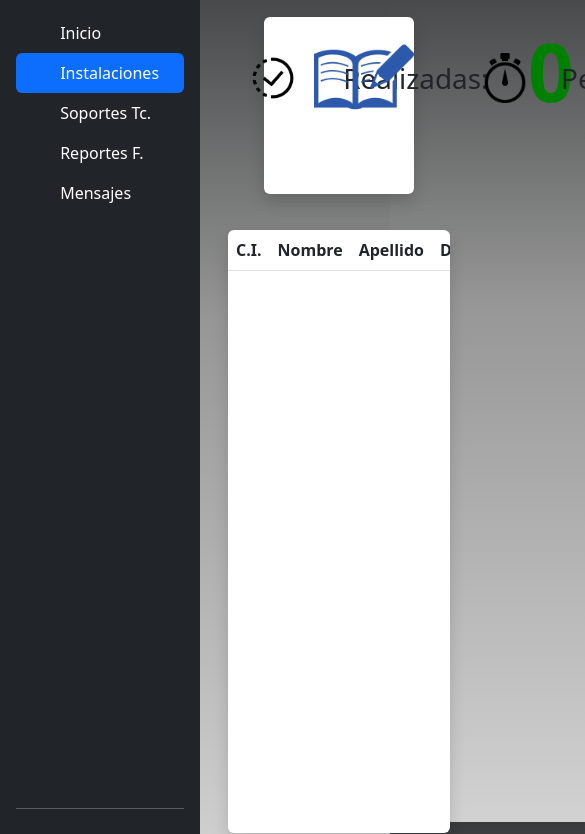
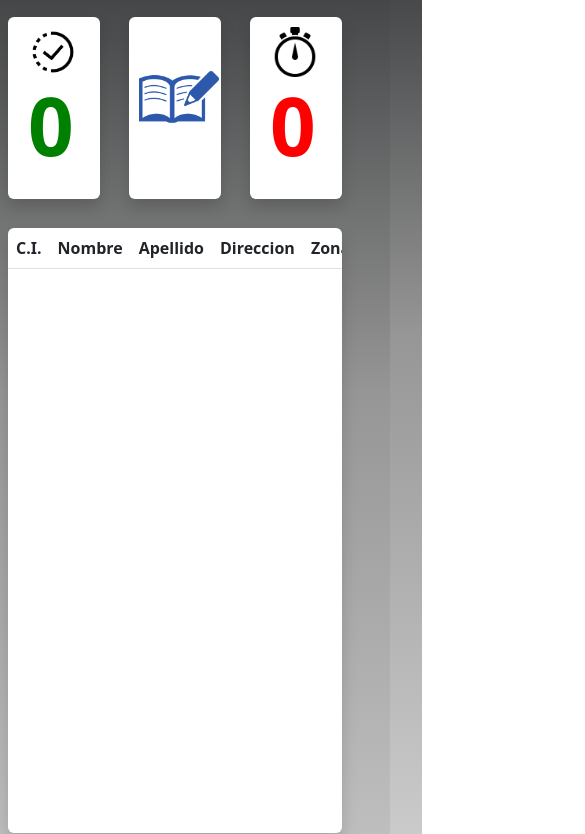
Before and after one commit to manuelSandia/TecniApp, a website: page public/instalaciones.html in a window 390 px wide. Shown: the part 64-898 px from the top of the page, 585 px wide, since content can reach past the window. Drawn offline with nearby package versions, Linux system fonts and the light colour scheme; some packages are replaced by stand-ins of ours; no server answers; sample sign-in values are in the browser's storage; a script that the page names is missing.

Commit message:
actualizacion 19/07/22

```diff
--- a/public/css/instalaciones.css
+++ b/public/css/instalaciones.css
@@ -98,12 +98,14 @@ main{
   margin-top:  45px;
   margin-left: 20px;
   transition:  all 0.5s;
+
 }
 
 #sub-1{
   margin-left:   10px;
   margin-bottom: 300px;
   transition:    all 0.5s;
+
 }
 
 #h2-1{
@@ -285,3 +287,156 @@ li:hover > ul {
 #userimg{
   margin-left: 895px;
 }
+
+
+
+
+
+/* VISTA PARA SMARTPHONES */
+@media screen and (max-width:450px){
+
+  html,
+  body {
+    border: 20px;
+    height: 115%;
+
+    background: rgb(210,210,210);
+    background: linear-gradient(0deg, rgba(210,210,210,1) 0%, rgba(150,150,150,1) 59%, rgba(56,58,59,1) 100%);
+  }
+
+  .grid-container{
+    display: grid;
+    height:  100vh;
+    grid-template-columns: 1fr 1fr 1 1fr;
+    grid-template-rows:    repeat(4, 1fr);
+    grid-template-areas:
+      "cont cont cont"
+      "cont cont cont"
+      "cont cont cont"
+      "cont cont cont";
+  }
+
+  .grid-item1 { grid-area: cont; }
+  .grid-item2 {
+    /* grid-area: menu;  */
+    display:   none !important;
+  }
+
+  .grid-container > div{
+    object-fit: cover;
+
+  }
+
+  main{
+    height: 100%;
+  }
+
+  .container-grid {
+    display: grid;
+    height:  100vh;
+    width:   50vh;
+    margin-left: 0px;
+    grid-template-columns: repeat(3, 120px);
+    grid-template-rows:    repeat(4, 1fr);
+    grid-template-areas:
+    "a d c"
+    "b b b"
+    "b b b"
+    "b b b";
+    gap: 1px;
+
+  }
+
+  .item1 { grid-area: a;
+  }
+  .item2 { grid-area: b; }
+  .item3 { grid-area: c; }
+  .item4 { grid-area: d; }
+
+  .dropdown{
+    margin-top:-60px;
+    margin-left:0px;
+    width: 20px;
+  }
+
+  #userimg{
+    /* margin-left: -1000px; */
+    display:   none !important;
+
+  }
+
+  .container-grid > div {
+    background-color: rgba(255, 255, 255, 0.8);
+    text-align: center;
+    display:    flex;
+    padding:    center;
+    margin-top:    20px;
+    margin-left:   8px;
+    margin-bottom: 8px;
+    margin-right:  20px;
+  }
+
+  #userimg{
+    margin-left: -1000px;
+    display:   none !important;
+
+  }
+
+  /* BOTON REALIZADAS */
+  #antena{
+    height:      50px;
+    width:       50px;
+    margin-left: 20px;
+    margin-top:  10px;
+  }
+
+  #h2-1{
+    margin-left:  20px;
+    margin-right: 50px;
+    margin-top:  -30px;
+    font-weight:  bold;
+    font-size:    80px;
+    color:        green;
+  }
+
+  #titulo{
+    /* margin-top:  45px;
+    margin-left: 20px;
+    transition:  all 0.5s; */
+    display: none;
+  }
+
+  /* BOTON REGISTRAR */
+  #icon-3{
+    height:      80px;
+    width:       80px;
+    margin-left: 10px;
+    margin-top:  40px;
+    transition:  all 0.5s;
+  }
+
+  /* BOTON PENDIENTES */
+  #h1-3{
+    /* margin-top:  45px;
+    margin-left: 20px;
+    transition:  all 0.5s; */
+    display: none;
+  }
+
+  #h2-3{
+    margin-left:  20px;
+    margin-right: 10px;
+    margin-top:  -80px;
+    font-weight:  bold;
+    font-size:    80px;
+    color:        red;
+  }
+
+  #icon-2{
+    height:      50px;
+    width:       50px;
+    margin-left: 20px;
+    margin-top: 10px;
+  }
+
+}
```
Also changed, not shown: public/dashboard.html (+1 -1 lines).
